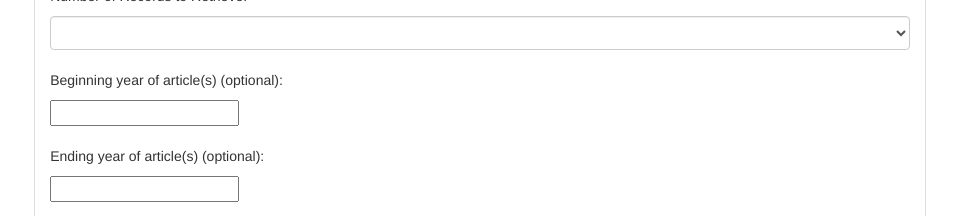
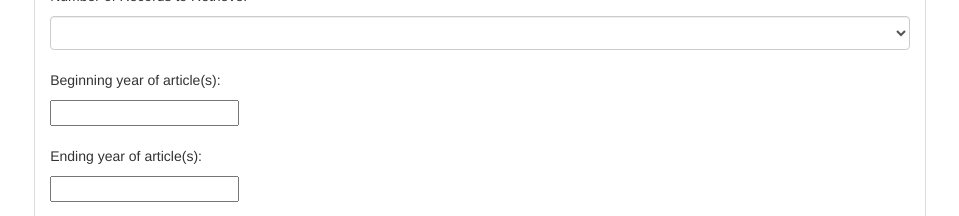
Before and after one commit to ckontos/New-York-Times-Search, a plain HTML site: page index.html in a window 1280 px wide. Shown: the part 413-629 px from the top of the page, without its empty margins (160-1119 px from the left). Drawn offline with nearby package versions, Linux system fonts and the light colour scheme.

Commit message:
readme update

```diff
--- a/index.html
+++ b/index.html
@@ -40,12 +40,12 @@
 
                         <br>
 
-                        <p>Beginning year of article(s) (optional):</p>
+                        <p>Beginning year of article(s):</p>
                         <input id="beginYear" type="text" name="term">
 
                         <br><br>
 
-                        <p>Ending year of article(s) (optional):</p>
+                        <p>Ending year of article(s):</p>
                         <input id="endYear" type="text" name="term">
 
                         <br><br>
```
Also changed, not shown: 1 other file.
